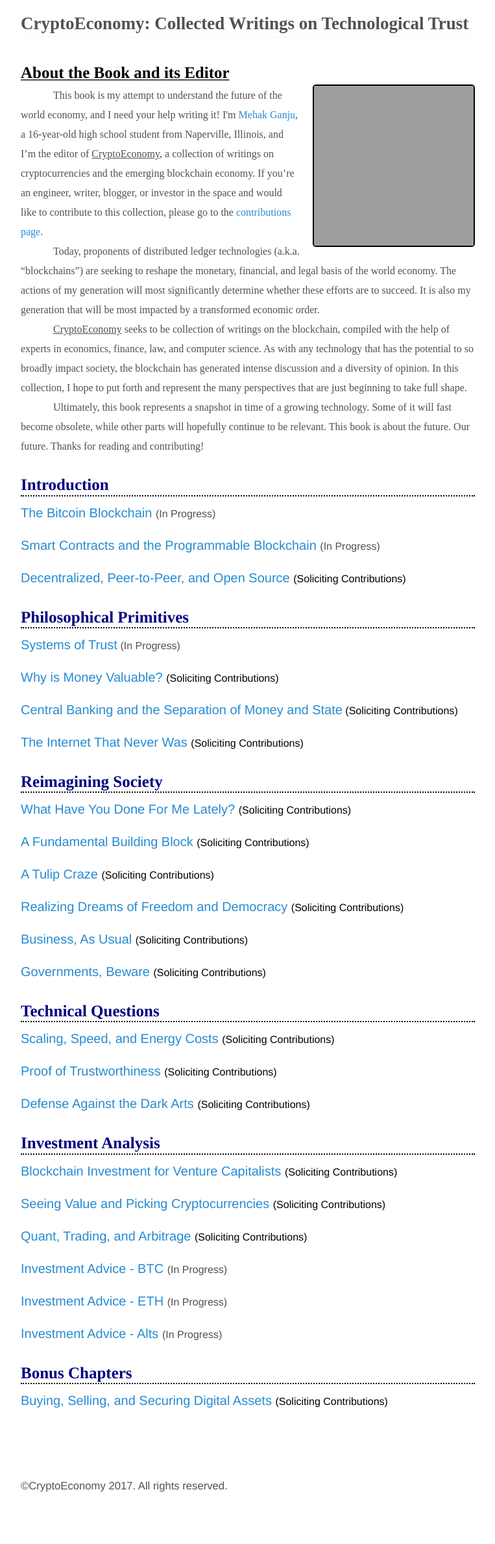
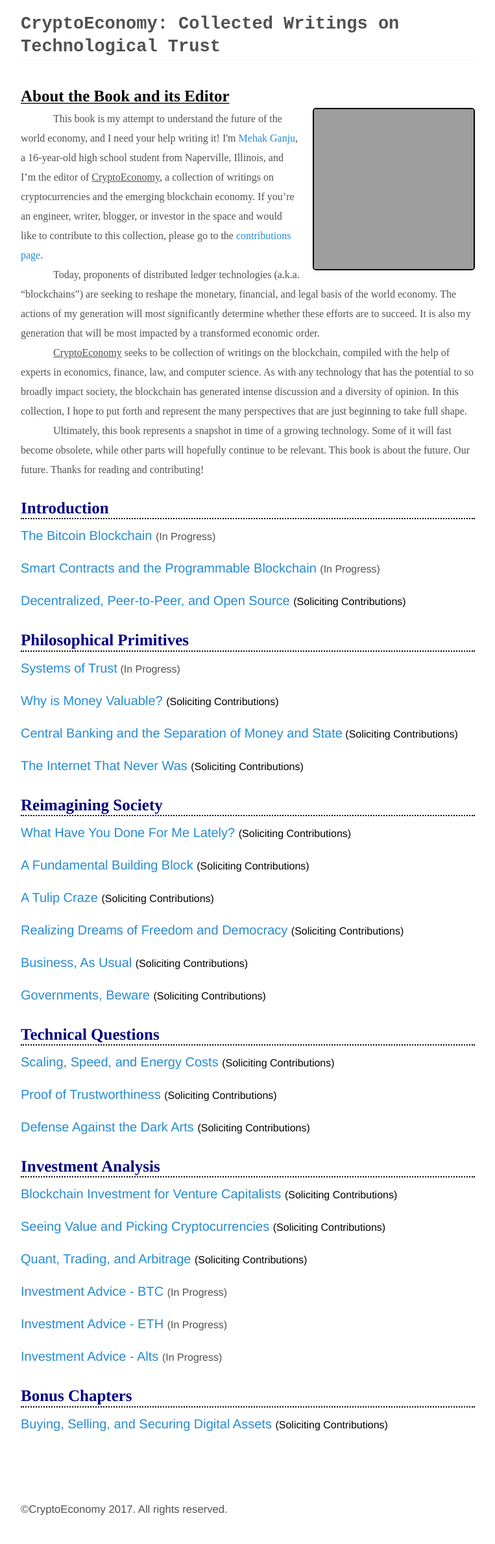
Before and after one commit to Cryptoeconomics/cryptoeconomics.github.io, a Jekyll site: the page built from index.html, in a window 1280 px wide. Shown: the whole page at 65% size, without its empty margins (258-1021 px from the left). Built offline with Jekyll 4.4.1, drawn with Linux system fonts in a browser that asks for light colours; before the commit the page ends 2340 px from its top, so only the background shows below that; grey boxes are pictures that could not be loaded.

Commit message:
made font change in title

```diff
--- a/_layouts/default.html
+++ b/_layouts/default.html
@@ -23,8 +23,8 @@
         <style>
           a.masthead-title
           {
-            font-family: 'Lemonada', cursive;
-            src: url("https://fonts.googleapis.com/css?family=Lemonada");
+            font-family: 'VT323', monospace;
+            src: url("https://fonts.googleapis.com/css?family=VT323" rel="stylesheet");
             font-size: 27px
           }
           u.dotted
```
